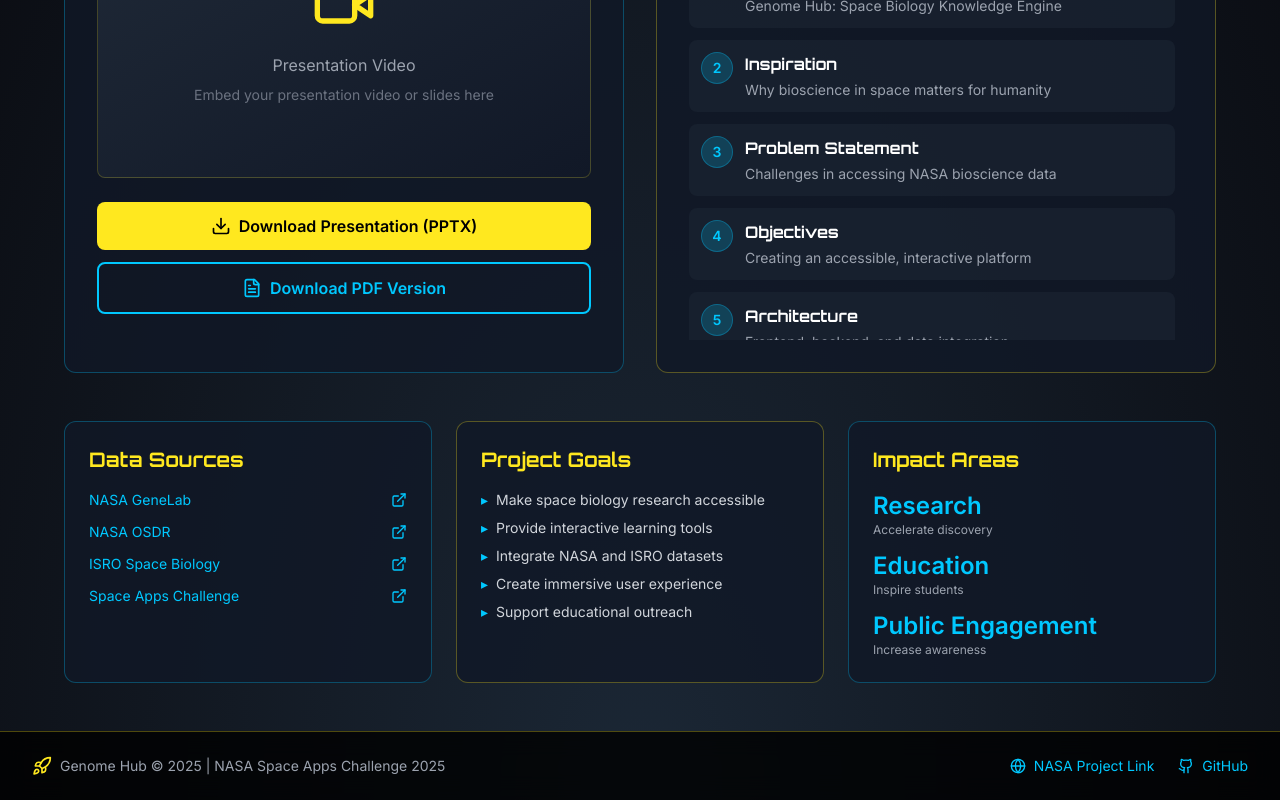
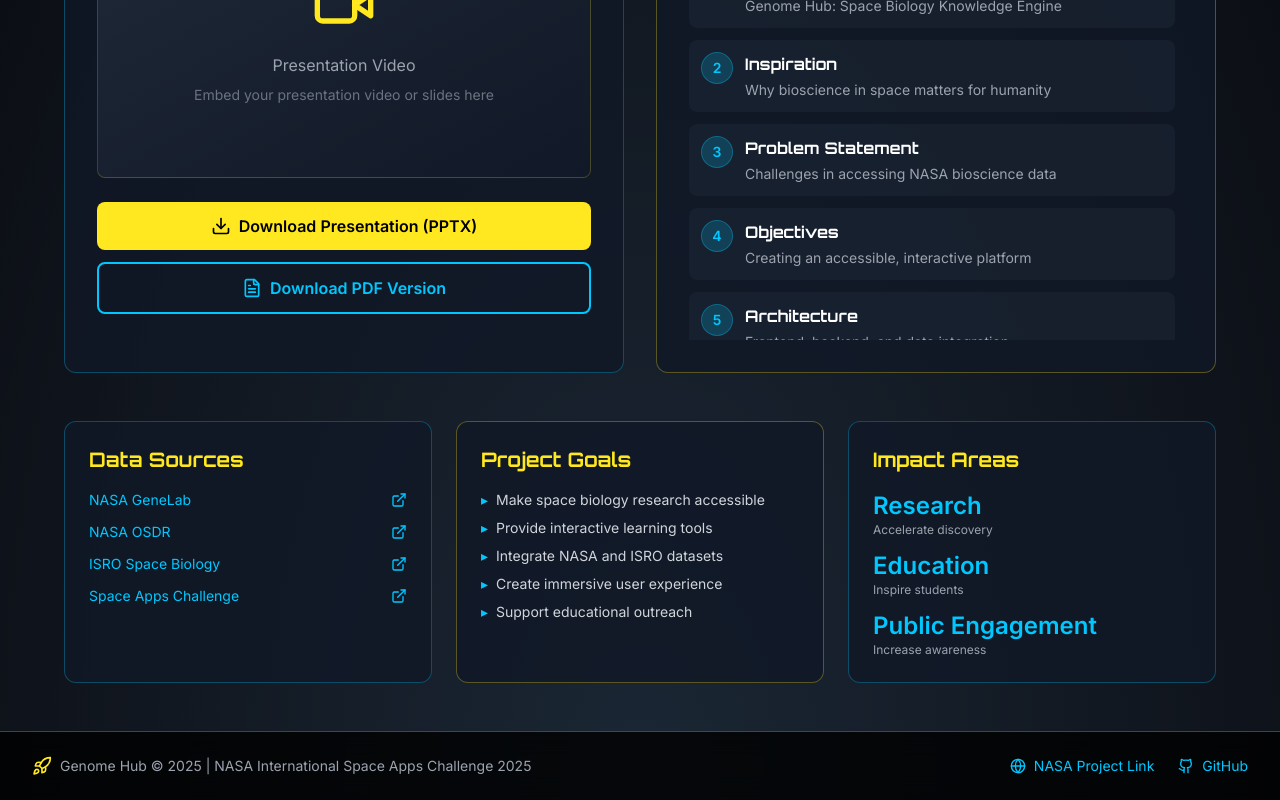
Before and after one commit to RaghuvaranDBECse32/Genome-Hub, a React (Vite) app: page /presentation in a window 1280 px wide. Shown: the part 369-1169 px from the top of the page. Built offline with nearby package versions, Linux system fonts and the light colour scheme.

Commit message:
Update Footer.tsx
Signed-off-by: Raghuvaran D <95303531+RaghuvaranDBECse32@users.noreply.github.com>

```diff
--- a/src/components/Footer.tsx
+++ b/src/components/Footer.tsx
@@ -8,7 +8,7 @@ export default function Footer() {
           <div className="flex items-center space-x-2">
             <Rocket className="w-5 h-5 text-[#FFE81F]" />
             <span className="text-sm text-gray-400">
-              Genome Hub © 2025 | NASA Space Apps Challenge 2025
+              Genome Hub © 2025 |  NASA International Space Apps Challenge 2025
             </span>
           </div>
 
```
